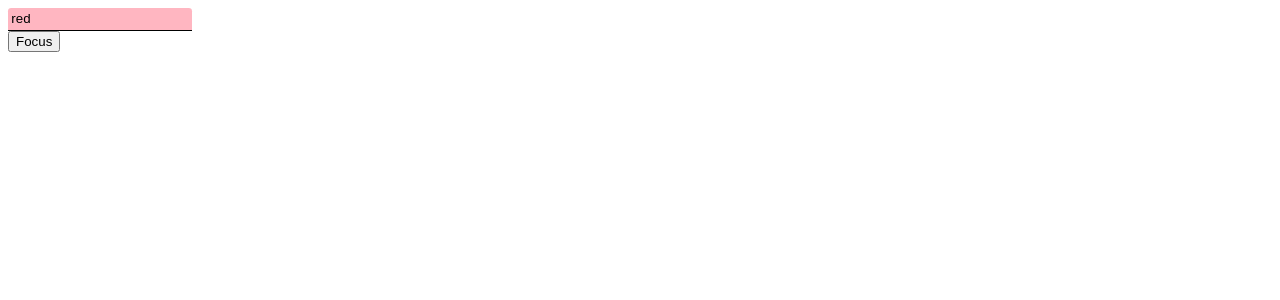
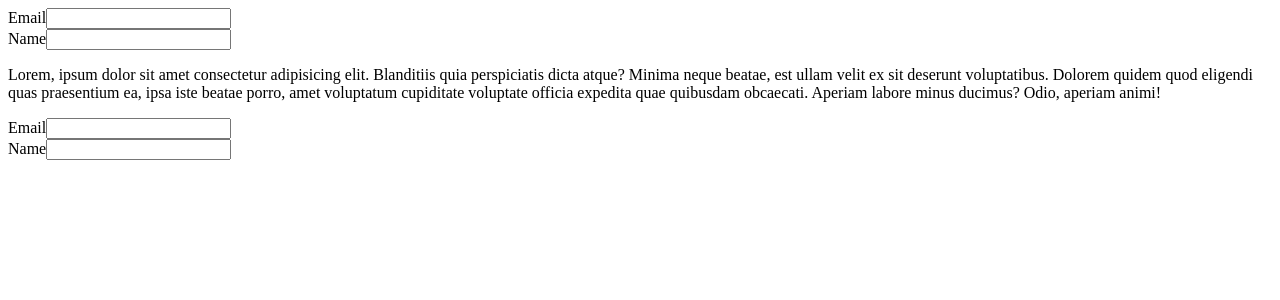
Before and after one commit to Ajgor-idk/React-Hooks-Practice, a React (Create React App) app: page / in a window 1280 px wide. Shown: the top 300 px of the page. Built offline with nearby package versions, Linux system fonts and the light colour scheme.

Commit message:
All the new hooks added

```diff
--- a/src/App.js
+++ b/src/App.js
@@ -10,6 +10,7 @@ import { UseTransitionHook } from "./Hooks/UseTransition/UseTransitionHook.js";
 import { UseDeferredValueHook } from "./Hooks/UseDeferredValue/UseDeferredValueHook.js";
 import { UseLayoutEffecrHook } from "./Hooks/UseLayoutEffect/UseLayoutEffecrHook.js";
 import { UseImperativeHook } from "./Hooks/UseImperative/UseImperativeHook.js";
+import { UseIdHook } from "./Hooks/UseId/UseIdHook.js";
 
 function App() {
   return (
@@ -24,7 +25,8 @@ function App() {
       {/* <UseTransitionHook /> */}
       {/* <UseDeferredValueHook /> */}
       {/* <UseLayoutEffecrHook /> */}
-      <UseImperativeHook />
+      {/* <UseImperativeHook /> */}
+      <UseIdHook />
     </>
   );
 }
--- /dev/null
+++ b/src/Hooks/UseId/EmailForm.js
@@ -0,0 +1,15 @@
+import React, { useId } from "react";
+
+export function EmailForm() {
+    const id = useId()
+
+  return (
+    <>
+      <label htmlFor={`${id}-email`}>Email</label>
+      <input id={`${id}-email`} type="email" />
+      <br />
+      <label htmlFor={`${id}-name`}>Name</label>
+      <input id={`${id}-name`} type="text" />
+    </>
+  );
+}
--- /dev/null
+++ b/src/Hooks/UseId/UseIdHook.js
@@ -0,0 +1,19 @@
+import React from "react";
+import { EmailForm } from "./EmailForm";
+
+export function UseIdHook() {
+  return (
+    <>
+      <EmailForm />
+      <article style={{ marginBlock: "1rem" }}>
+        Lorem, ipsum dolor sit amet consectetur adipisicing elit. Blanditiis
+        quia perspiciatis dicta atque? Minima neque beatae, est ullam velit ex
+        sit deserunt voluptatibus. Dolorem quidem quod eligendi quas praesentium
+        ea, ipsa iste beatae porro, amet voluptatum cupiditate voluptate officia
+        expedita quae quibusdam obcaecati. Aperiam labore minus ducimus? Odio,
+        aperiam animi!
+      </article>
+      <EmailForm />
+    </>
+  );
+}
```
Also changed, not shown: 1 other file (tests, documents, lock files or other folders).
